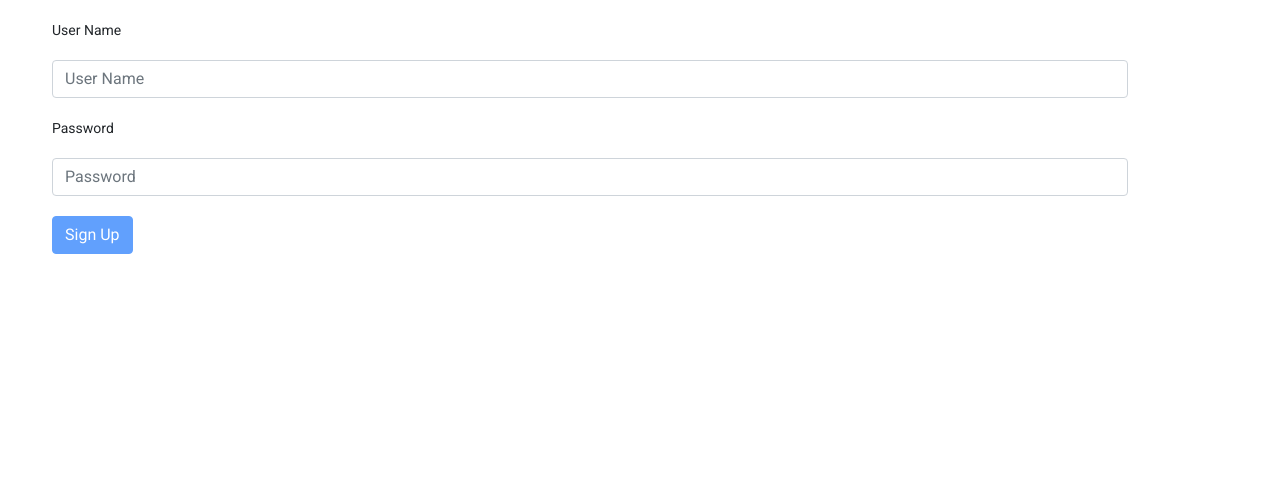
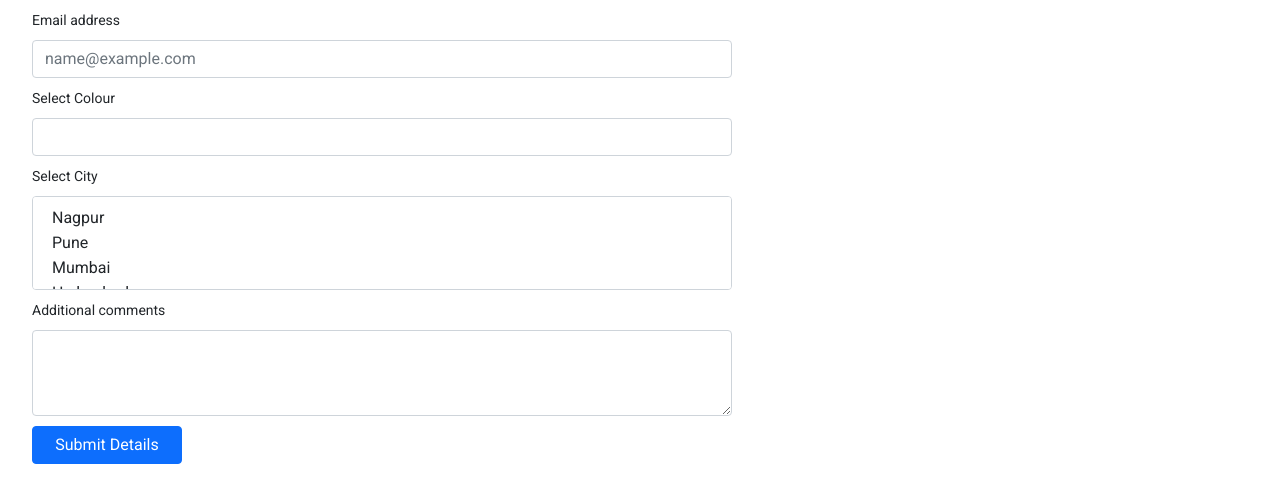
Before and after one commit to ankitsoni05/Angular_Linux, an Angular app in the folder moshTuts/: page / in a window 1280 px wide. Shown: the top 502 px of the page. Built offline with nearby package versions, Linux system fonts and the light colour scheme.

Commit message:
reactive forms 2

```diff
--- a/moshTuts/src/app/app.component.html
+++ b/moshTuts/src/app/app.component.html
@@ -13,4 +13,5 @@
 <!-- <contact-form></contact-form> -->
 <!-- <app-templatevartest></app-templatevartest> -->
 <!-- <app-templatedrivenform></app-templatedrivenform> -->
-<app-reactive-signup-form></app-reactive-signup-form>
+<!-- <app-reactive-signup-form></app-reactive-signup-form> -->
+<app-reactive-signup-form2></app-reactive-signup-form2>
--- a/moshTuts/src/app/app.module.ts
+++ b/moshTuts/src/app/app.module.ts
@@ -17,6 +17,7 @@ import { TemplatevartestComponent } from './templatevartest/templatevartest.comp
 import { TemplatedrivenformComponent } from './templatedrivenform/templatedrivenform.component';
 import { ReactiveSignupFormComponent } from './reactive-signup-form/reactive-signup-form.component';
 import { ReactiveFormsModule } from '@angular/forms';
+import { ReactiveSignupForm2Component } from './reactive-signup-form2/reactive-signup-form2.component';
 
 @NgModule({
   declarations: [
@@ -28,6 +29,7 @@ import { ReactiveFormsModule } from '@angular/forms';
     TemplatevartestComponent,
     TemplatedrivenformComponent,
     ReactiveSignupFormComponent,
+    ReactiveSignupForm2Component,
   ],
   imports: [
     BrowserModule,
--- /dev/null
+++ b/moshTuts/src/app/common/validators/comments.validator.ts
@@ -0,0 +1,14 @@
+import { AbstractControl, ValidationErrors } from '@angular/forms';
+
+export class CommentsValidator {
+  static haveLengthof15(control: AbstractControl): ValidationErrors | null {
+    if ((control.value as string).length < 15) {
+      return {
+        HaveLengthIssue: true,
+        CurrentLength: (control.value as string).length,
+        requiredLength: 15,
+      };
+    }
+    return null;
+  }
+}
--- /dev/null
+++ b/moshTuts/src/app/reactive-signup-form2/reactive-signup-form2.component.css
@@ -0,0 +1,8 @@
+*{
+    margin: 5px;
+    width: 700px;
+}
+
+button{
+    width: 150px !important;
+}
--- /dev/null
+++ b/moshTuts/src/app/reactive-signup-form2/reactive-signup-form2.component.html
@@ -0,0 +1,34 @@
+<div class="container">
+    <form [formGroup]="form">
+        <div class="form-group">
+            <label for="exampleFormControlInput1">Email address</label>
+            <input type="text" formControlName="email" class="form-control" id="email" placeholder="name@example.com">
+        </div>
+        <div class="form-group">
+            <label for="exampleFormControlSelect1">Select Colour</label>
+            <select class="form-control" formControlName="colour" id="colour">
+                <option value="0">--Select Colour--</option>
+                <option [value]="colour.id" *ngFor="let colour of colours">{{colour.colour}}</option>
+            </select>
+        </div>
+        <div class="form-group">
+            <label for="exampleFormControlSelect2">Select City</label>
+            <select formControlName="city" multiple class="form-control" id="city">
+                <option [value]="city.id" *ngFor="let city of cities">{{city.ctyname}}</option>
+            </select>
+        </div>
+        <div class="form-group">
+            <label for="exampleFormControlTextarea1">Additional comments</label>
+            <textarea formControlName="comments" class="form-control" id="comments" rows="3"></textarea>
+            <div *ngIf="comments?.errors?.HaveLengthIssue && comments?.touched" class="alert alert-danger">Comments
+                Length must be 15 or more
+            </div>
+        </div>
+        <div class="form-group">
+            <button (click)="btnSubmit()" class="btn btn-primary">Submit Details</button>
+        </div>
+        <div class="alert alert-success" *ngIf="form?.valid">
+            <p>{{form.value | json}}</p>
+        </div>
+    </form>
+</div>
--- /dev/null
+++ b/moshTuts/src/app/reactive-signup-form2/reactive-signup-form2.component.ts
@@ -0,0 +1,55 @@
+import { Component, OnInit } from '@angular/core';
+import { FormControl, FormGroup } from '@angular/forms';
+import { CommentsValidator } from '../common/validators/comments.validator';
+
+@Component({
+  selector: 'app-reactive-signup-form2',
+  templateUrl: './reactive-signup-form2.component.html',
+  styleUrls: ['./reactive-signup-form2.component.css'],
+})
+export class ReactiveSignupForm2Component implements OnInit {
+  colours = [
+    { id: 1, colour: 'Red' },
+    { id: 2, colour: 'Green' },
+    { id: 3, colour: 'Blue' },
+    { id: 4, colour: 'Yellow' },
+    { id: 5, colour: 'Indigo' },
+    { id: 6, colour: 'Orange' },
+    { id: 7, colour: 'White' },
+    { id: 8, colour: 'Black' },
+  ];
+
+  cities = [
+    { id: 1, ctyname: 'Nagpur' },
+    { id: 1, ctyname: 'Pune' },
+    { id: 1, ctyname: 'Mumbai' },
+    { id: 1, ctyname: 'Hyderabad' },
+    { id: 1, ctyname: 'Banglore' },
+    { id: 1, ctyname: 'Chennai' },
+    { id: 1, ctyname: 'Delhi' },
+    { id: 1, ctyname: 'Mysore' },
+  ];
+
+  form = new FormGroup({
+    email: new FormControl(),
+    colour: new FormControl(),
+    city: new FormControl(),
+    comments: new FormControl('', [CommentsValidator.haveLengthof15]),
+  });
+
+  constructor() {}
+
+  ngOnInit(): void {
+    console.log(this.getemail);
+  }
+  get getemail() {
+    console.log(this.form.get('email'));
+    return this.form.get('email');
+  }
+  get comments() {
+    return this.form.get('comments');
+  }
+  btnSubmit() {
+    console.log(this.form);
+  }
+}
```
Also changed, not shown: 1 other file (tests, documents, lock files or other folders).
